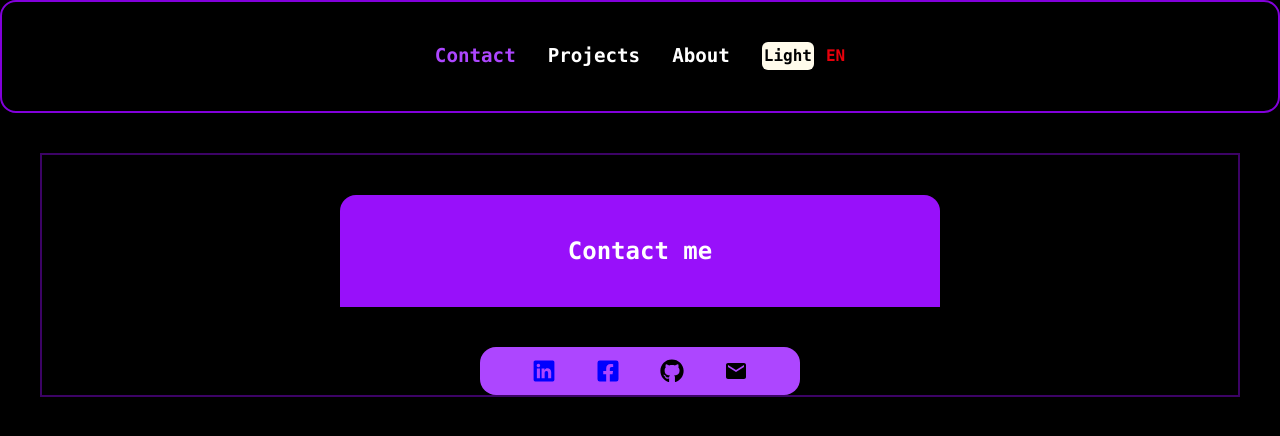
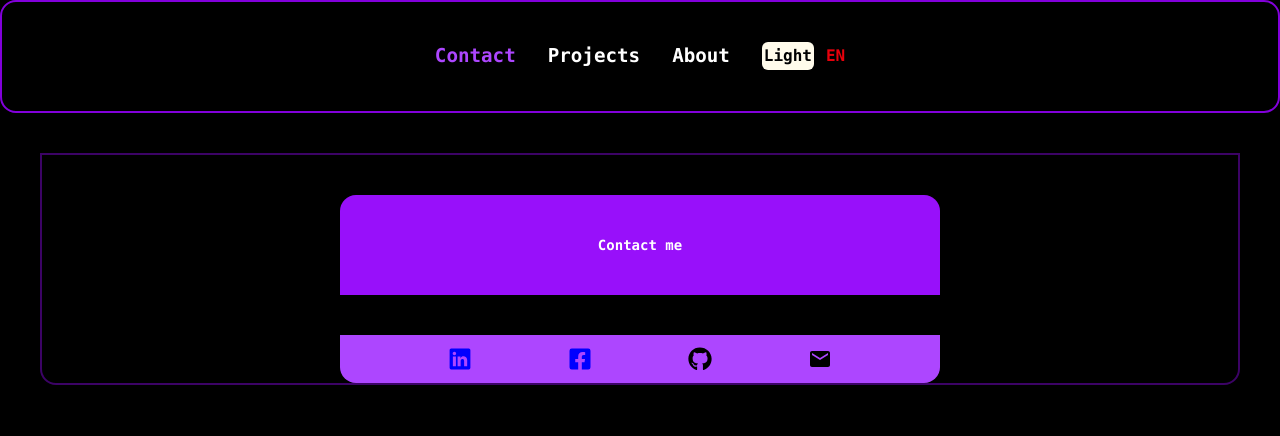
Before and after one commit to Rafael12Ma/Cv, a Next.js app: page /contact in a window 1280 px wide. Shown: the top 436 px of the page. Built offline with nearby package versions, Linux system fonts and the light colour scheme.

Commit message:
contact me

```diff
--- a/app/(cv)/contact/page.jsx
+++ b/app/(cv)/contact/page.jsx
@@ -7,11 +7,13 @@ import Link from "next/link";
 export default function ContactPage() {
   return (
     <>
-      <div className="border-purple-950 border-2 m-10">
+      <div className="border-purple-950 border-2 m-10 rounded-b-2xl">
         <div className="bg-purple-600 lg:w-150 md:w-120 sm:w-80 flex flex-col justify-center items-center my-10 rounded-t-2xl mx-auto text-center p-10">
-          <h1 className="font-mono font-semibold text-2xl">Contact me</h1>
+          <h1 className="font-mono sm:text-sm md:text-md font-semibold ">
+            Contact me
+          </h1>
         </div>
-        <div className="bg-purple-500 rounded-2xl  sm:w-80 flex flex-col mx-auto justify-center">
+        <div className="bg-purple-500 rounded-b-2xl lg:w-150 md:w-120 sm:w-80   sm:w-80 flex flex-col mx-auto justify-center">
           <div className=" flex justify-evenly p-3 text-2xl ">
             <Link href="https://www.linkedin.com/in/rafail-maroufidis-79a905298/">
               {" "}
```
